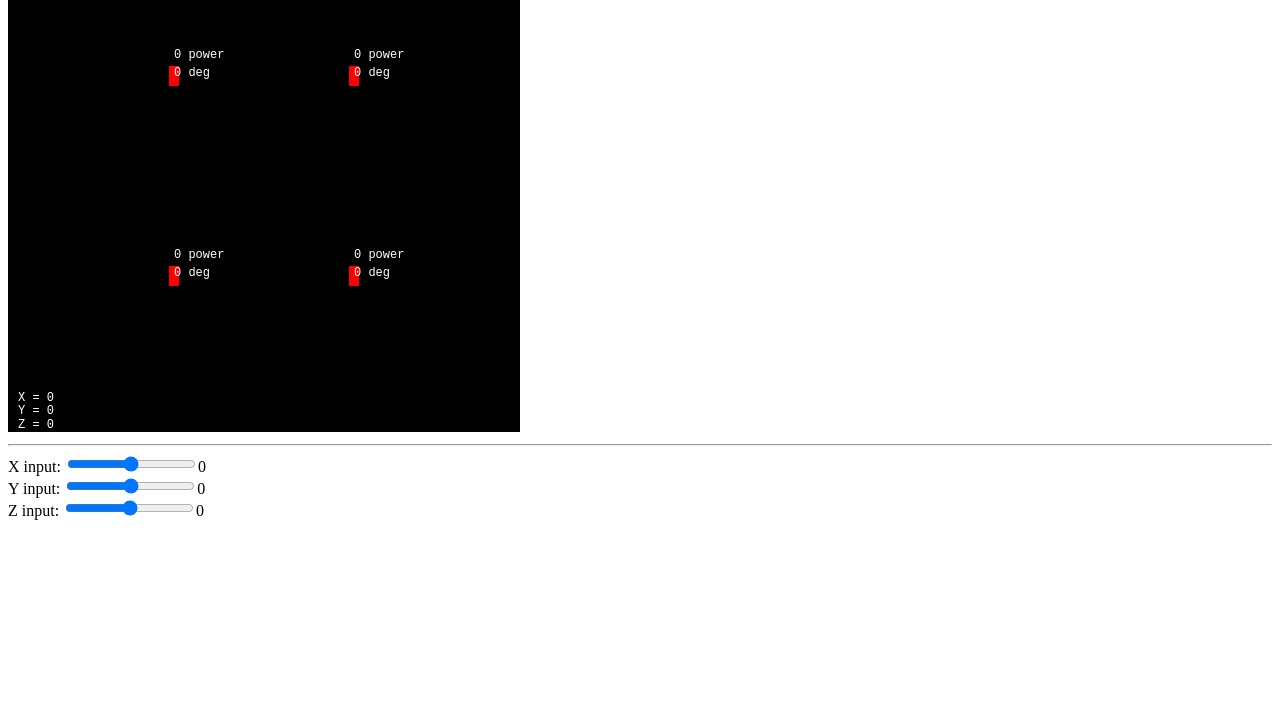
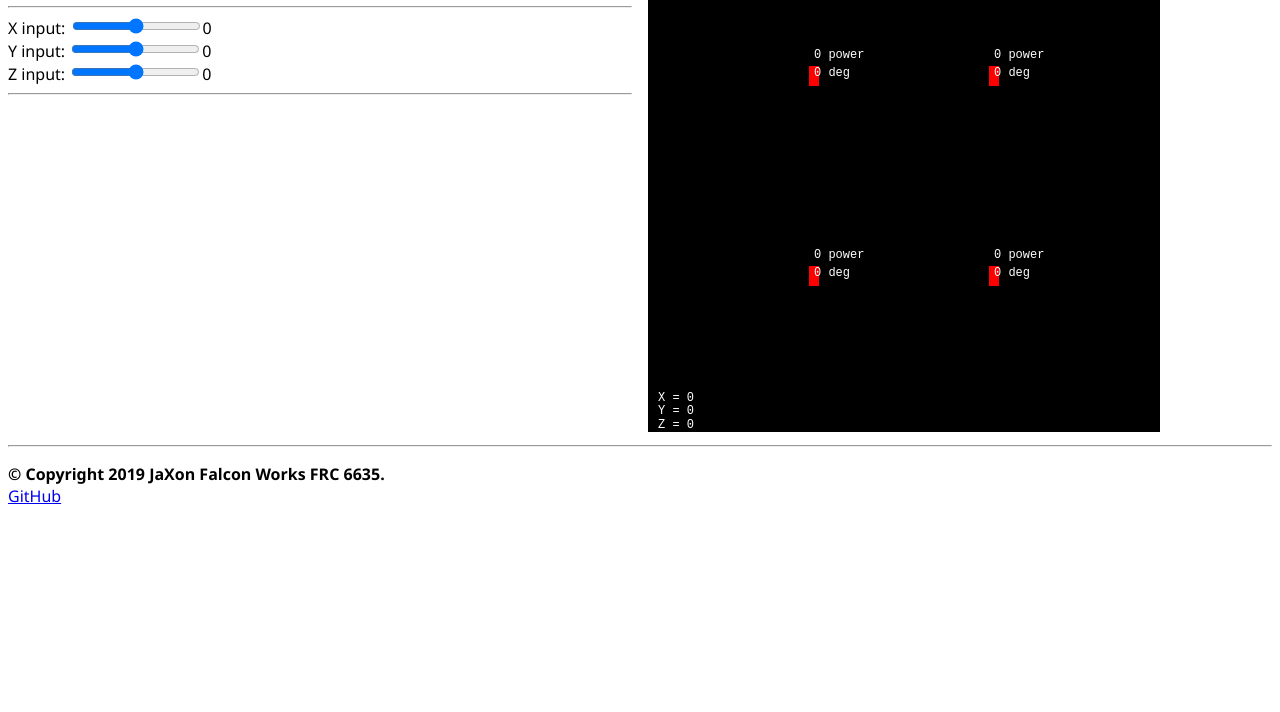
Before and after one commit to team6635/team6635.github.io, a plain HTML site: page swervedrive.html in a window 1280 px wide. Shown: the part 88-800 px from the top of the page. Drawn offline with Linux system fonts and the light colour scheme.

Commit message:
Fix UI of SD sim

```diff
--- a/swervedrive.html
+++ b/swervedrive.html
@@ -8,12 +8,26 @@
     <meta name="viewport" content="width=device-width, initial-scale=1">
 </head>
 
-<body>
-    <canvas id="sd" width="512" height="512"></canvas>
+<body style="font-family: 'Segoe UI', Tahoma, Geneva, Verdana, sans-serif;">
+    <div style="columns: 2;">
+    <h1>Swerve Drive Simulator</h1>
     <hr>
     X input: <input type="range" id="xinput"><span id="xval"></span><br>
     Y input: <input type="range" id="yinput"><span id="yval"></span><br>
     Z input: <input type="range" id="zinput"><span id="zval"></span><br>
+    <hr>
+    <wbr>
+    <canvas id="sd" width="512" height="512"></canvas>
+    </div>
+    <footer>
+        <hr>
+        <p>
+
+            <strong>&copy; Copyright 2019 JaXon Falcon Works FRC 6635.</strong>
+            <br>
+            <a href="https://github.com/team6635">GitHub</a>
+        </p>
+    </footer>
     <script>
         (function (cb) {
             window.document.readyState === "complete" ? cb() : window.addEventListener("load", cb);
@@ -104,17 +118,17 @@
                     wheel.draw();
                 }
 
-                const xIn = getInput(xinput.value);
+                const xIn = -getInput(xinput.value);
                 const yIn = getInput(yinput.value);
                 const zIn = getInput(zinput.value);
 
                 ctx.fillStyle = "#ffffff";
                 ctx.font = FONT;
-                ctx.fillText(`X = ${xIn}`, WHEEL_W, CANVAS_H - (FONT_SIZE * 3.5));
+                ctx.fillText(`X = ${-xIn}`, WHEEL_W, CANVAS_H - (FONT_SIZE * 3.5));
                 ctx.fillText(`Y = ${yIn}`, WHEEL_W, CANVAS_H - (FONT_SIZE * 2));
                 ctx.fillText(`Z = ${zIn}`, WHEEL_W, CANVAS_H - (FONT_SIZE * 0.5));
 
-                xval.innerText = xIn;
+                xval.innerText = -xIn;
                 yval.innerText = yIn;
                 zval.innerText = zIn;
 
```
